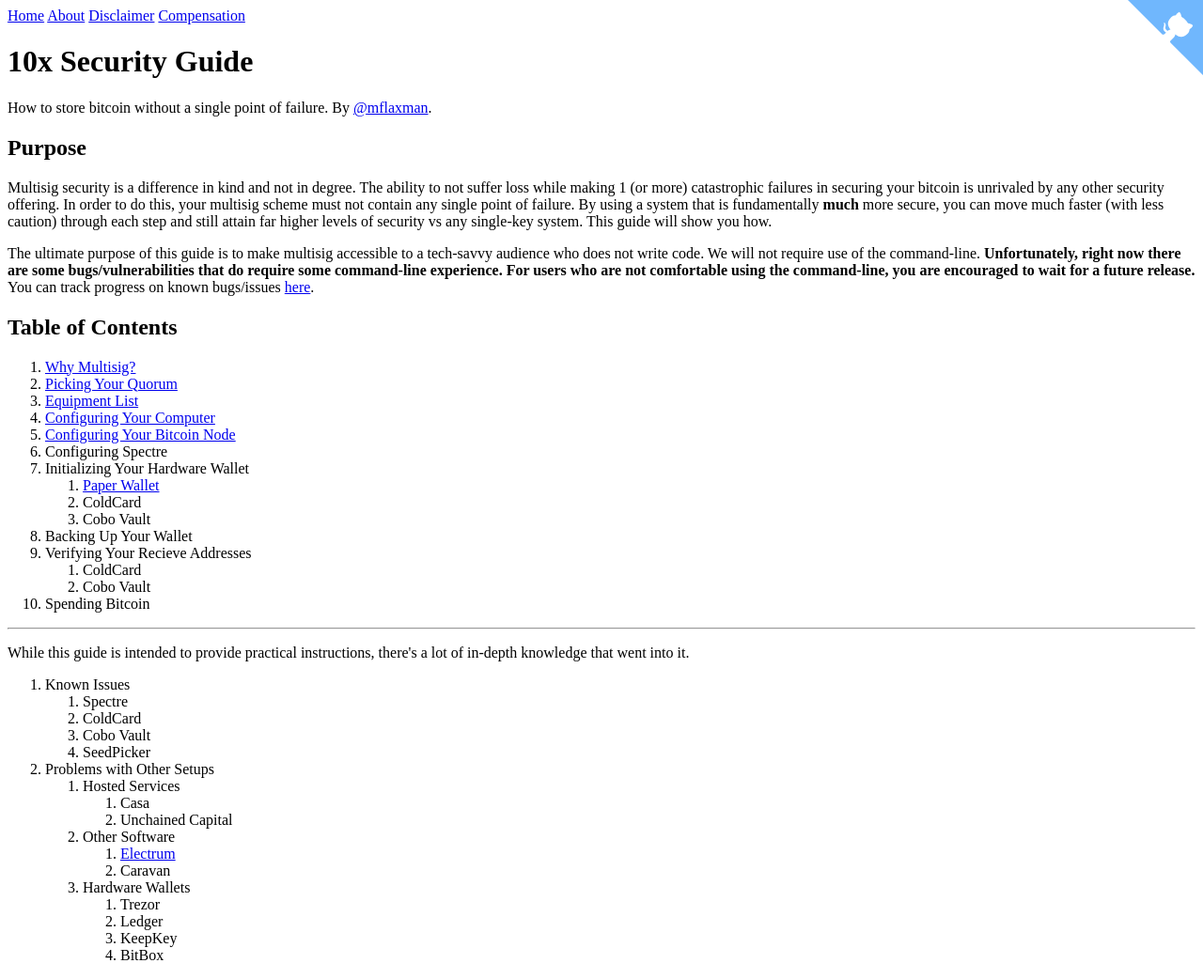
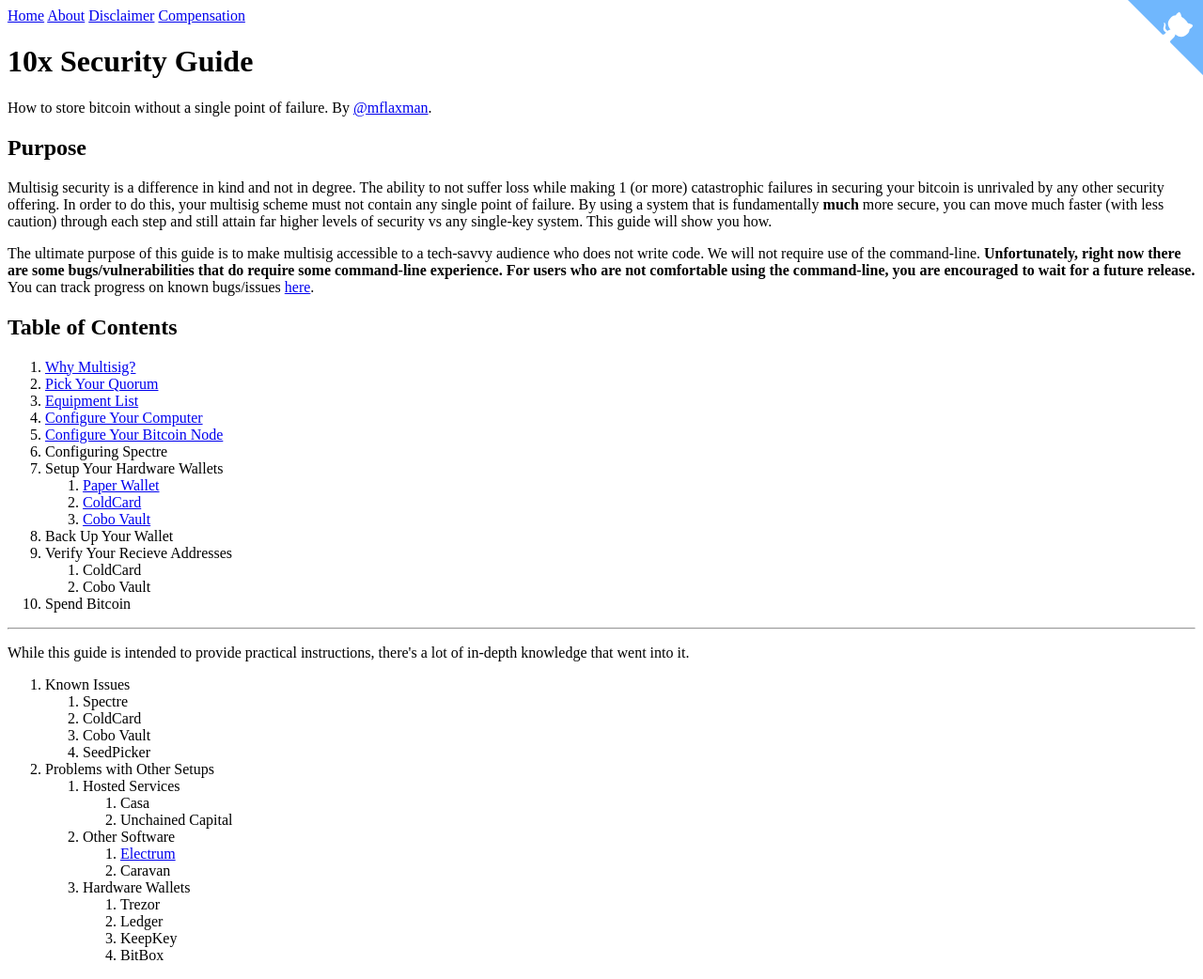
Before and after one commit to btcguide/btcguide.github.io, a Jekyll site: the page built from index.html, in a window 1280 px wide. Shown: the whole page at 94% size. Built offline with Jekyll 4.4.1, drawn with Linux system fonts in a browser that asks for light colours.

Commit message:
hardware wallet setup

```diff
--- a/index.html
+++ b/index.html
@@ -30,34 +30,34 @@
 <ol>
   <li><a href="/why-multisig">Why Multisig?</a></li>
 
-  <li><a href="/quorum">Picking Your Quorum</a></li>
+  <li><a href="/quorum">Pick Your Quorum</a></li>
 
   <li><a href="/equipment">Equipment List</a></li>
 
-  <li><a href="/computer-config">Configuring Your Computer</a></li>
+  <li><a href="/computer-config">Configure Your Computer</a></li>
 
-  <li><a href="/node-config">Configuring Your Bitcoin Node</a></li>
+  <li><a href="/node-config">Configure Your Bitcoin Node</a></li>
 
   <li>Configuring Spectre</li>
 
-  <li>Initializing Your Hardware Wallet
+  <li>Setup Your Hardware Wallets
     <ol>
-	<li><a href="/initialize-paper-wallet">Paper Wallet</a></li>
-      <li>ColdCard</li>
-      <li>Cobo Vault</li>
+	<li><a href="/setup-paper-wallet">Paper Wallet</a></li>
+	<li><a href="/setup-coldcard">ColdCard</a></li>
+	<li><a href="/setup-cobo-vault">Cobo Vault</a></li>
     </ol>
   </li>
 
-  <li>Backing Up Your Wallet</li>
+  <li>Back Up Your Wallet</li>
 
-  <li>Verifying Your Recieve Addresses
+  <li>Verify Your Recieve Addresses
     <ol>
       <li>ColdCard</li>
       <li>Cobo Vault</li>
     </ol>
   </li>
 
-  <li>Spending Bitcoin</li>
+  <li>Spend Bitcoin</li>
 </ol>
 
 <hr/>
```
Also changed, not shown: about.md (+0 -1 lines), setup-cobo-vault-advanced.md (added, +3 -0 lines), setup-cobo-vault.md (added, +17 -0 lines), setup-coldcard-advanced.md (added, +18 -0 lines), setup-coldcard.md (added, +21 -0 lines), setup-paper-wallet-advanced.md (renamed from initialize-paper-wallet-advanced.md, +1 -1 lines), setup-paper-wallet.md (renamed from initialize-paper-wallet.md, +2 -2 lines).
